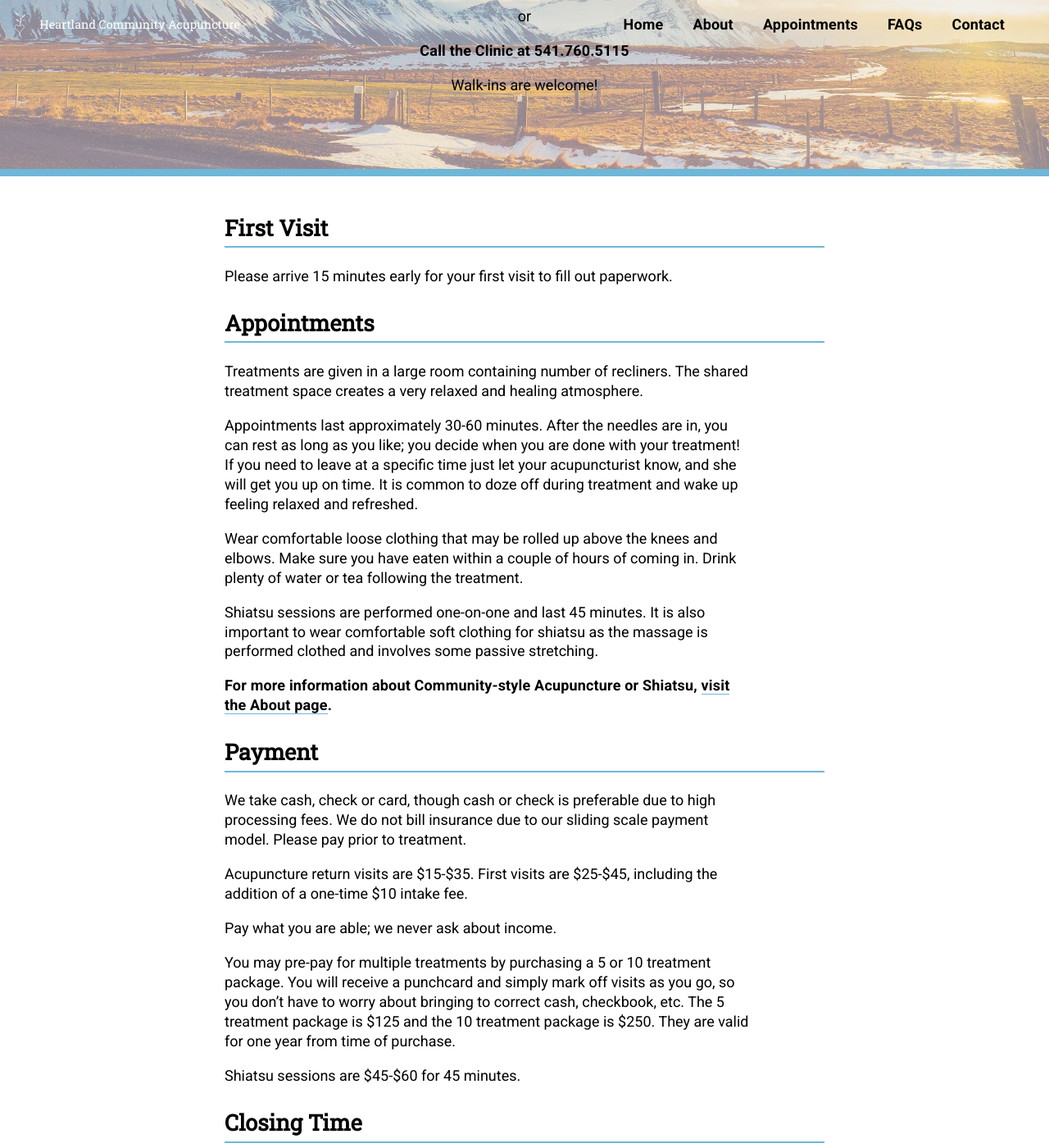
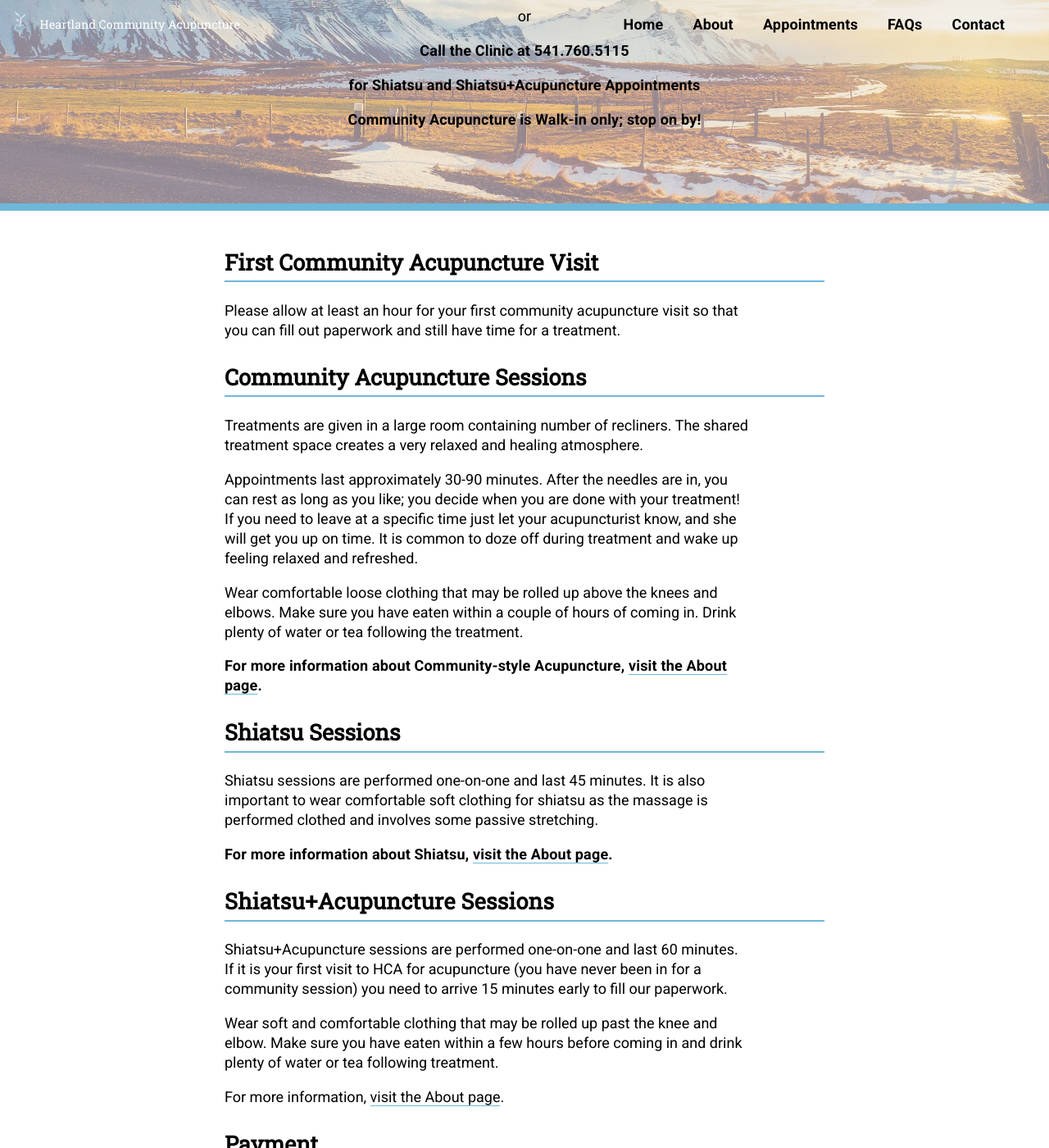
Before and after one commit to alwaysblank/heartlandacu, a Jekyll site: the page built from appointments.md, in a window 1280 px wide and 1400 px high, scrolled down 350 px. Shown: the whole window at 82% size. Built offline with Jekyll 4.4.1, drawn with Linux system fonts in a browser that asks for light colours; a script that is not in the unit is left out; some of the changed text lies outside the part shown.

Commit message:
Update Pages “appointments”

```diff
--- a/appointments.md
+++ b/appointments.md
@@ -2,35 +2,49 @@
 layout: page
 title: Appointments
 masthead: /assets/images/uploads/mountains.jpg
-intro: |
+intro: |-
   {% include schedule.html %}
   or
 
   **Call the Clinic at {{ site.data.settings.site.phone }}**
 
-  Walk-ins are welcome!
+  **for Shiatsu and Shiatsu+Acupuncture Appointments**
+
+  **Community Acupuncture is Walk-in only; stop on by!**
 ---
-## First Visit
+## First Community Acupuncture Visit
 
-Please arrive 15 minutes early for your first visit to fill out paperwork.
+Please allow at least an hour for your first community acupuncture visit so that you can fill out paperwork and still have time for a treatment.
 
-## Appointments
+## Community Acupuncture Sessions
 
 Treatments are given in a large room containing number of recliners. The shared treatment space creates a very relaxed and healing atmosphere.
 
-Appointments last approximately 30-60 minutes. After the needles are in, you can rest as long as you like; you decide when you are done with your treatment! If you need to leave at a specific time just let your acupuncturist know, and she will get you up on time. It is common to doze off during treatment and wake up feeling relaxed and refreshed.
+Appointments last approximately 30-90 minutes. After the needles are in, you can rest as long as you like; you decide when you are done with your treatment! If you need to leave at a specific time just let your acupuncturist know, and she will get you up on time. It is common to doze off during treatment and wake up feeling relaxed and refreshed.
 
 Wear comfortable loose clothing that may be rolled up above the knees and elbows. Make sure you have eaten within a couple of hours of coming in. Drink plenty of water or tea following the treatment.
 
+**For more information about Community-style Acupuncture, [visit the About page](/about/).**
+
+## Shiatsu Sessions
+
 Shiatsu sessions are performed one-on-one and last 45 minutes.  It is also important to wear comfortable soft clothing for shiatsu as the massage is performed clothed and involves some passive stretching.
 
-**For more information about Community-style Acupuncture or Shiatsu, [visit the About page](/about/).**
+**For more information about Shiatsu, [visit the About page](/about/).**
+
+## **Shiatsu+Acupuncture Sessions**
+
+Shiatsu+Acupuncture sessions are performed one-on-one and last 60 minutes.  If it is your first visit to HCA for acupuncture (you have never been in for a community session) you need to arrive 15 minutes early to fill our paperwork.
+
+Wear soft and comfortable clothing that may be rolled up past the knee and elbow.  Make sure you have eaten within a few hours before coming in and drink plenty of water or tea following treatment.
+
+For more information, [visit the About page](http://www.heartlandacu.com/about).
 
 ## Payment
 
 We take cash, check or card, though cash or check is preferable due to high processing fees. We do not bill insurance due to our sliding scale payment model. Please pay prior to treatment.
 
-Acupuncture return visits are $15-$35. First visits are $25-$45, including the addition of a one-time $10 intake fee.
+Acupuncture return visits are $20-$40. First visits are $30-$50, including the addition of a one-time $10 intake fee.
 
 Pay what you are able; we never ask about income.
 
@@ -38,10 +52,12 @@ You may pre-pay for multiple treatments by purchasing a 5 or 10 treatment packag
 
 Shiatsu sessions are $45-$60 for 45 minutes.
 
+Shiatsu+Acupuncture sessions are $65-$80 for 1 hour.
+
 ## Closing Time
 
-We close 30 minutes following the last appointment time on the schedule.
+Walk-ins are accepted during community acupuncture hours until 10 minutes before listed closing time.  All treatments will be ended by 30 minutes following listed closing time.
 
 ## Cancellations
 
-We request that you give 12 hours notice if you need to cancel or reschedule your appointment. ** Cancelling less than 12 hours in advance or failing to show up to a scheduled appointment will result in a $15 cancellation fee in the case of acupuncture and a $45 fee in the case of shiatsu massage.** There is no charge for canceling due to emergency or illness; if you have an infectious illness please rest at home.
+We request that you give 12 hours notice if you need to cancel or reschedule your appointment. ** Cancelling less than 12 hours in advance or failing to show up to a scheduled appointment will result in a $15 cancellation fee in the case of acupuncture and a $45 fee in the case of shiatsu massage or shiatsu+acupuncture session.** There is no charge for canceling due to emergency or illness;** if you have an infectious illness please rest at home.**
```
